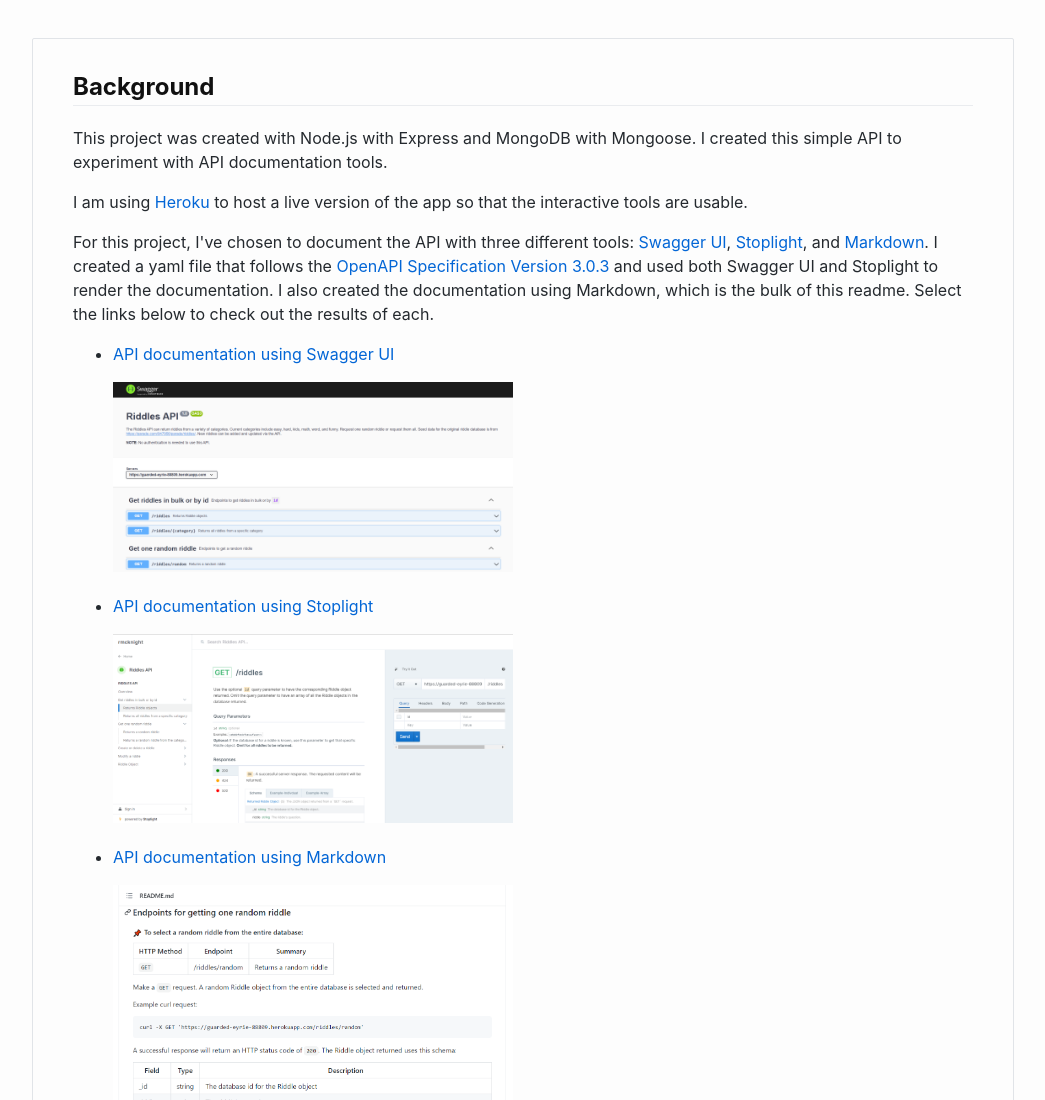
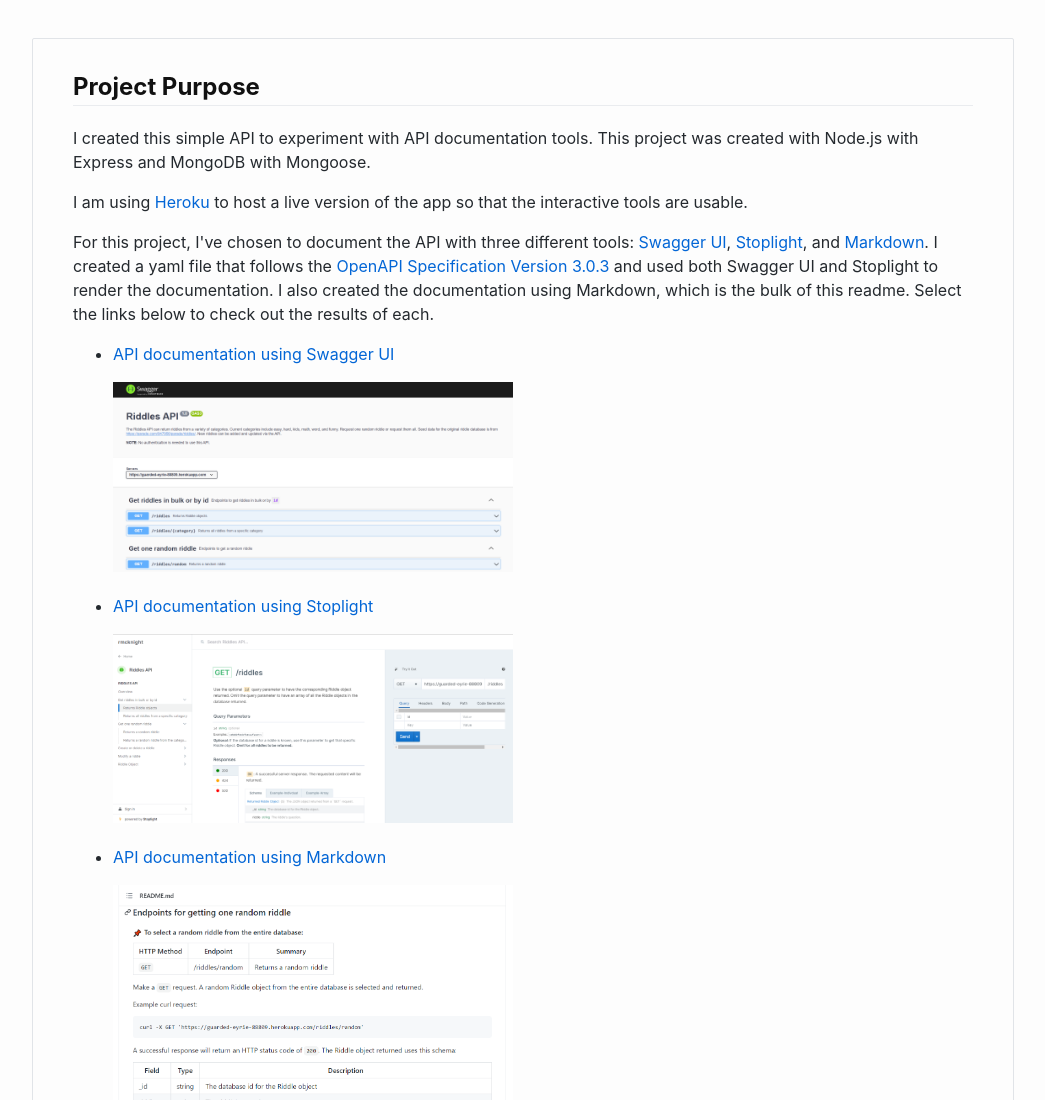
Before and after one commit to rivamcknight/riddles-api, a website: page README.md.html in a window 1280 px wide. Shown: the top 1100 px of the page, without its empty margins (117-1162 px from the left). Drawn offline with Linux system fonts and the light colour scheme.

Commit message:
clarify project purpose in readme

```diff
--- a/README.md.html
+++ b/README.md.html
@@ -7,8 +7,8 @@
       </head>
       <body>
         <div id="content">
-    <h2 id="background">Background</h2>
-<p>This project was created with Node.js with Express and MongoDB with Mongoose. I created this simple API to experiment with API documentation tools.</p>
+    <h2 id="background">Project Purpose</h2>
+<p>I created this simple API to experiment with API documentation tools. This project was created with Node.js with Express and MongoDB with Mongoose.</p>
 <p>I am using <a href="https://www.heroku.com/">Heroku</a> to host a live version of the app so that the interactive tools are usable.</p>
 <p>For this project, I've chosen to document the API with three different tools: <a href="https://swagger.io/tools/swagger-ui/">Swagger UI</a>, <a href="https://stoplight.io/">Stoplight</a>, and <a href="https://en.wikipedia.org/wiki/Markdown">Markdown</a>. I created a yaml file that follows the <a href="https://github.com/OAI/OpenAPI-Specification/blob/main/versions/3.0.3.md">OpenAPI Specification Version 3.0.3</a> and used both Swagger UI and Stoplight to render the documentation. I also created the documentation using Markdown, which is the bulk of this readme. Select the links below to check out the results of each.</p>
 <ul>
```
Also changed, not shown: README.md.
